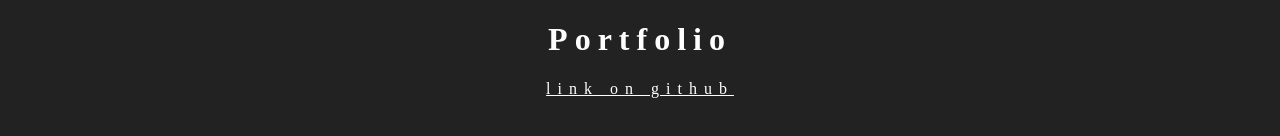
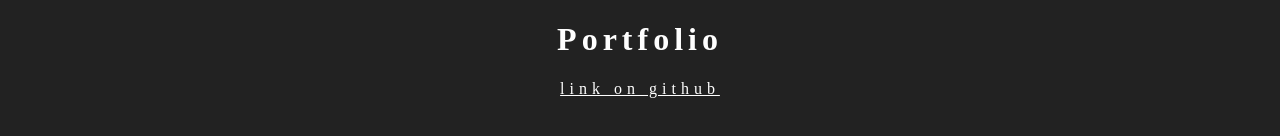
Before and after one commit to kolllaka/___resume, a plain HTML site: page index.html in a window 1280 px wide. Shown: the top 136 px of the page. Drawn offline with Linux system fonts and the light colour scheme; grey boxes are pictures that could not be loaded.

Commit message:
letter-spacing

```diff
--- a/static/scss/style.scss
+++ b/static/scss/style.scss
@@ -32,7 +32,7 @@ html {
 		justify-content: center;
 		align-items: center;
 		color: white;
-		letter-spacing: 7px;
+		letter-spacing: 5px;
 		a {
 			color: white;
 			&:hover {
```
Also changed, not shown: static/css/style.css.
